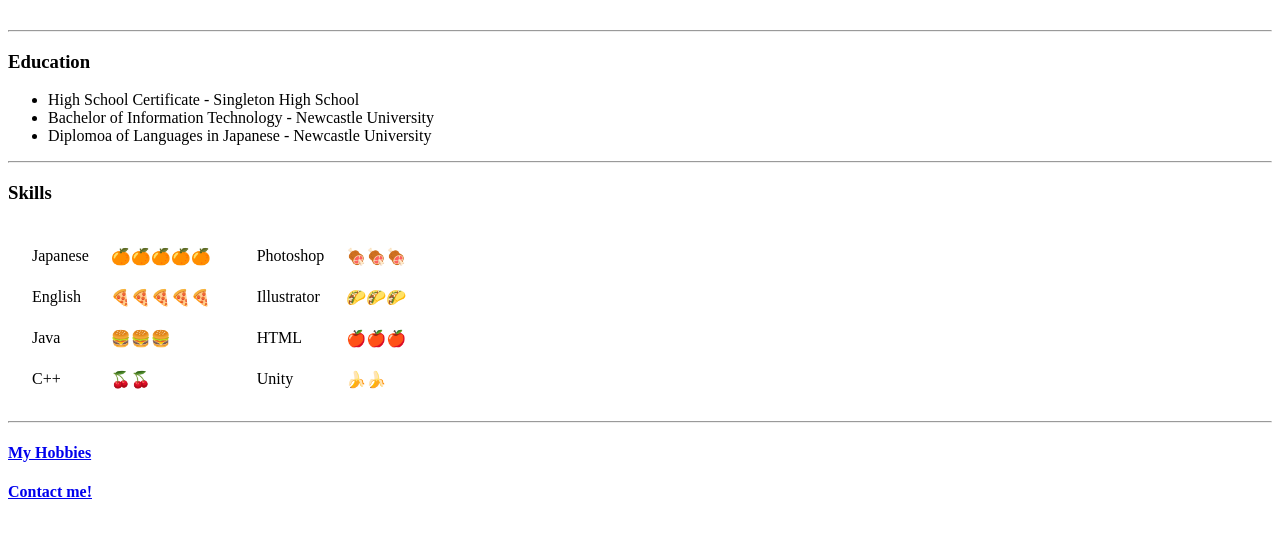
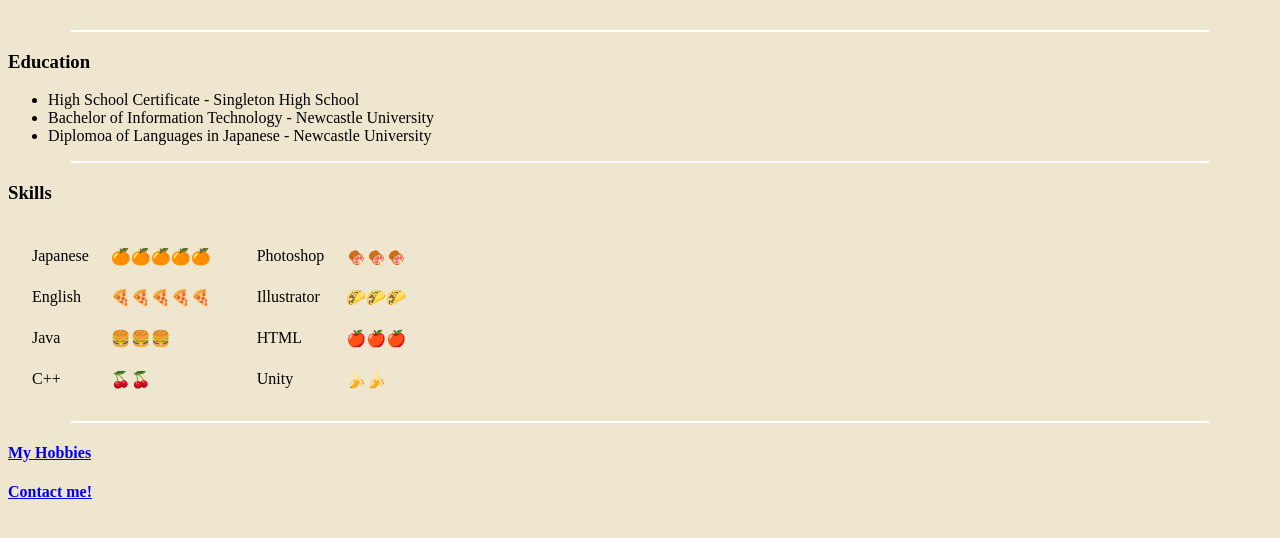
Before and after one commit to DecTek/CV, a plain HTML site: page index.html in a window 1280 px wide. Shown: the part 202-740 px from the top of the page. Drawn offline with Linux system fonts and the light colour scheme.

Commit message:
Update index.html

```diff
--- a/index.html
+++ b/index.html
@@ -3,7 +3,24 @@
    <head>
      <meta charset="utf-8">
      <title>😎Declan's Personal Site</title>
+
+     <style>
+
+	body{
+		background-color:#EEE6CE;
+	}
+
+	hr {
+		background-color:white;
+		border-style:none;
+		height:2px;
+		width:90%;
+	}
+
+     </style>
+
    </head>
+
   <body>
     <table cellspacing = "20">
 	<tr>
```
